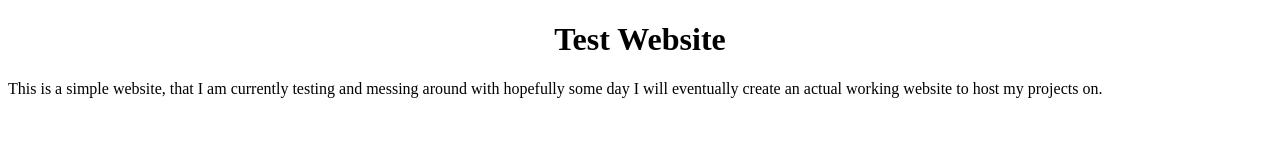
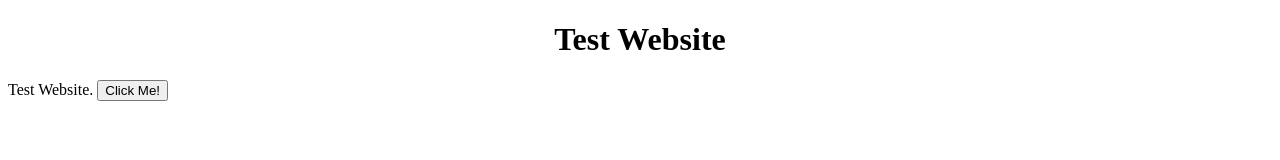
Before and after one commit to 486578adecimal/Test, a plain HTML site: page index.html in a window 1280 px wide. Drawn offline with Linux system fonts and the light colour scheme.

Commit message:
Add files via upload

```diff
--- a/index.html
+++ b/index.html
@@ -4,6 +4,12 @@
 	<title>Welcome</title>
 	<body>
 		<h1><center>Test Website</center></h1>
-		This is a simple website, that I am currently testing and messing around with hopefully some day I will eventually create an actual working website to host my projects on.
+		Test Website.
+		<button type="button" onclick="redirectPerson()">Click Me!</button>
+		<script>
+			function redirectPerson() {
+				window.location.replace("https://486578adecimal.github.io/Test/traffic.html");
+			}
+		</script>
 	</body>
 </html>
```
